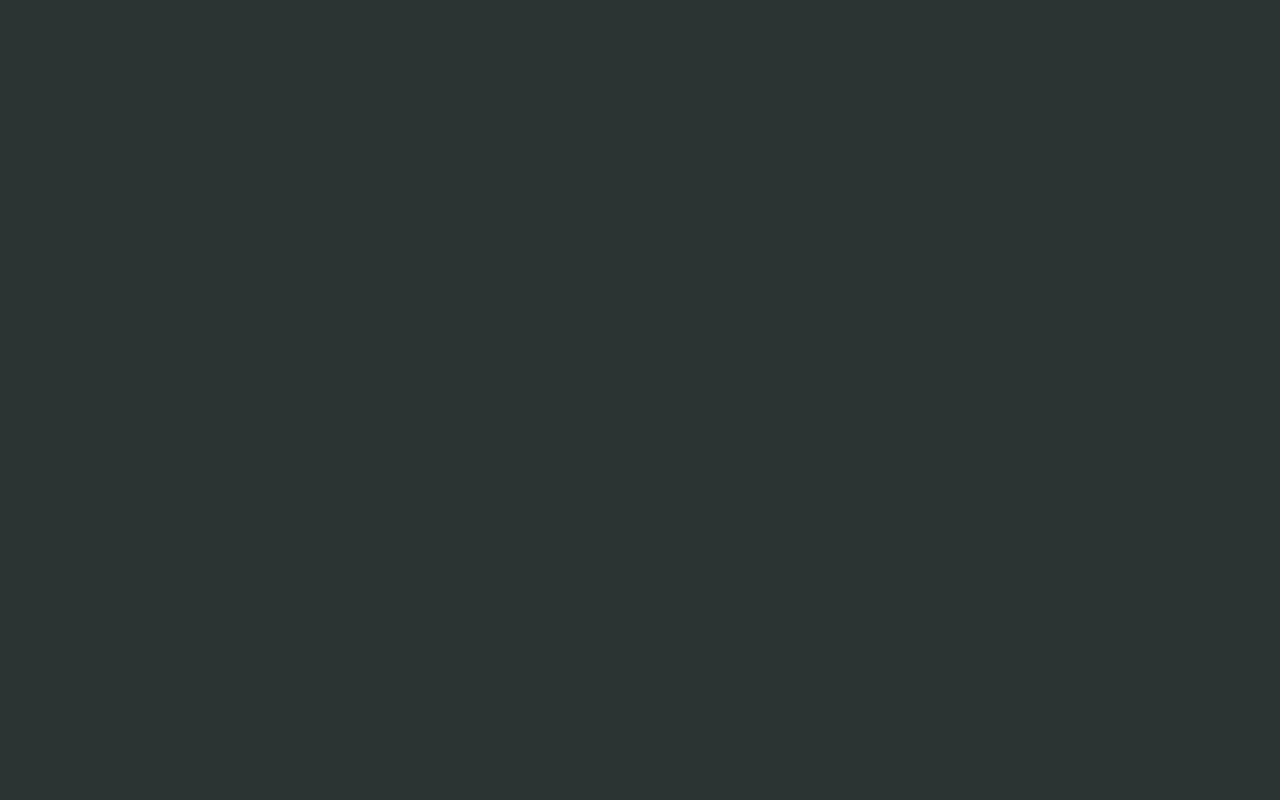
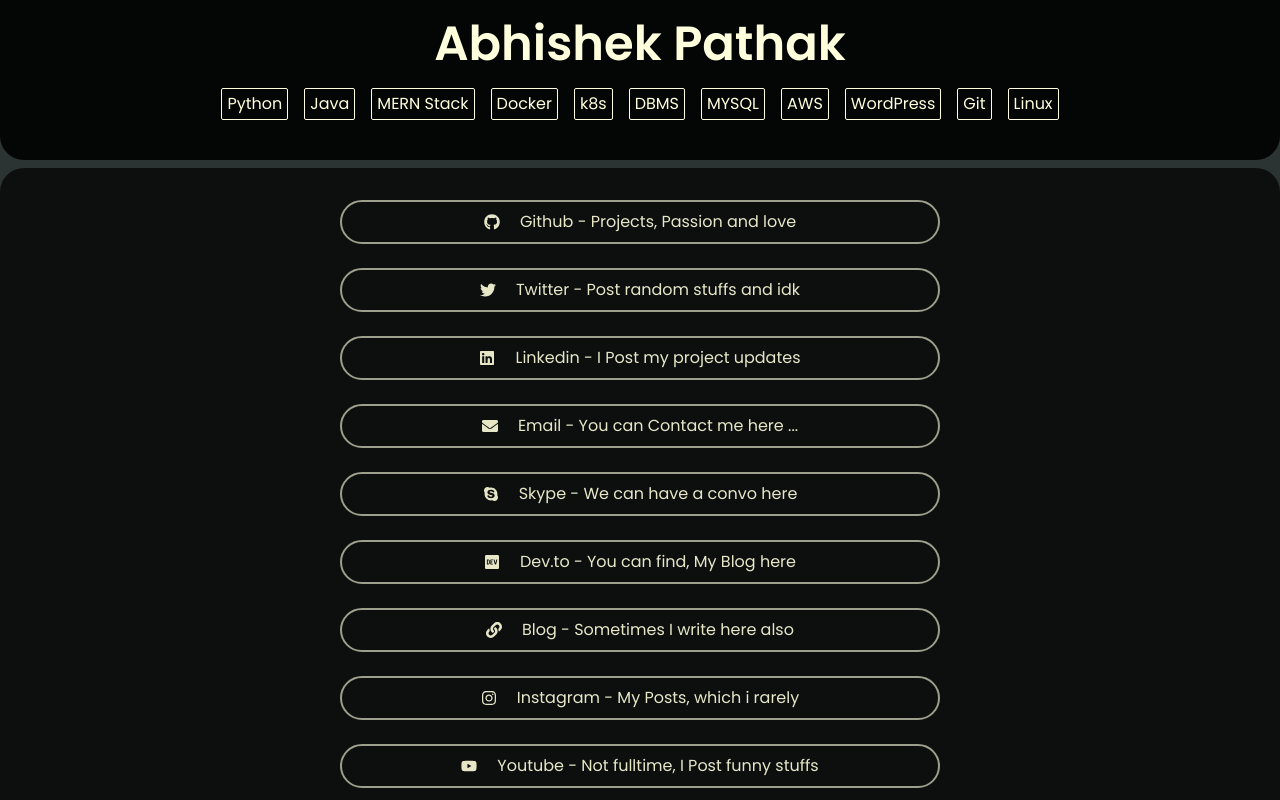
Before and after one commit to scorcism/portfolio, a React (Create React App) app: page /links in a window 1280 px wide. Before the commit this address had no page. Built offline with nearby package versions, Linux system fonts and the light colour scheme.

Commit message:
add links

```diff
--- a/package.json
+++ b/package.json
@@ -11,6 +11,7 @@
     "react": "^18.2.0",
     "react-anchor-link-smooth-scroll": "^1.0.12",
     "react-dom": "^18.2.0",
+    "react-icons": "^4.11.0",
     "react-router-dom": "^6.15.0",
     "react-scripts": "5.0.1",
     "web-vitals": "^2.1.4"
--- a/src/App.js
+++ b/src/App.js
@@ -2,11 +2,8 @@
 import Home from "./Pages/Home/Home";
 import Blog from "./Pages/Blog/Home";
 import GalleryHome from "./Pages/Gallery/Scenes/GalleryHome";
+import LinksHome from "./Pages/Links/LinksHome";
 import './App.css'
-import { useEffect } from "react";
-
-
-
 
 export default function App() {
 
@@ -16,6 +13,7 @@
         <Route path="/" element={<Home />} />
         <Route path="/blogs" element={<Blog />} />
         <Route path="/gallery" element={<GalleryHome />} />
+        <Route path="/links" element={<LinksHome />} />
       </Routes>
     </BrowserRouter>
   )
--- a/src/Pages/Gallery/Components/Header.jsx
+++ b/src/Pages/Gallery/Components/Header.jsx
@@ -15,7 +15,7 @@
                     duration:0.2
                 }}
                 className="text-4xl font-Satisfy font-semibold ">Gallery</motion.h1>
-                <Link to={"/"} className="text-xl">Home</Link>
+                <Link to={"/"} className="text-lg">Home</Link>
             </div>
         </nav>
     )
--- /dev/null
+++ b/src/Pages/Links/LinksHome.jsx
@@ -0,0 +1,64 @@
+import { motion } from "framer-motion";
+import { links } from "./assets/links";
+import { languages } from "./assets/skills";
+
+
+const LinksHome = () => {
+    return (
+        <div className="min-h-[100vh] flex flex-col">
+            <section className="meta mb-1 flex py-5 items-center justify-center text-center flex-col bg-black/90 " style={{
+                borderBottomLeftRadius: "1.5rem",
+                borderBottomRightRadius: "1.5rem"
+            }}>
+                <motion.h1
+                    initial={{
+                        y: -30,
+                        opacity: 0
+                    }}
+                    whileInView={{
+                        y: 0,
+                        opacity: 1
+                    }}
+                    transition={{
+                        duration: 0.3
+                    }}
+                    className="text-5xl font-semibold">Abhishek Pathak</motion.h1>
+                <div className="languages sm:w-[80%] flex my-5 flex-row gap-4 flex-wrap items-center justify-center">
+                    {languages && languages.map((lang) => (
+                        <motion.p key={lang} className="border border-1 border-white py-[3px] px-[5px] rounded-sm hover:bg-gray transition duration-250"
+
+
+                        >{lang}</motion.p>
+                    ))}
+                </div>
+            </section>
+            <section className="links h-screen mt-1 flex py-5 pb-10 items-center justify-centerc flex-col bg-black/70"
+                style={{
+                    borderTopLeftRadius: "1.5rem",
+                    borderTopRightRadius: "1.5rem"
+                }}
+            >
+                {
+                    links && links.map((link) => (
+                        <p key={link.id} className="flex flex-row gap-5 my-3 border-2 border-white/60 items-center justify-center py-2 px-3 xs:w-[400px]  sm:w-[600px] text-base rounded-3xl text-white/90 hover:bg-gray transition duration-300">
+                            <motion.span
+                                transition={{
+                                    duration: 0.3
+                                }}
+                                whileHover={{
+                                    rotate: +360,
+                                    scale: 1.5,
+                                }}
+                            >
+                                <a href={link.url} target="_blank" rel="noopener noreferrer">{link.icon}</a>
+                            </motion.span>
+                            <a href={link.url} target="_blank" rel="noopener noreferrer">{link.title}</a></p>
+                    ))
+                }
+            </section>
+        </div>
+    )
+}
+
+
+export default LinksHome;
--- /dev/null
+++ b/src/Pages/Links/assets/links.js
@@ -0,0 +1,68 @@
+import {
+    FaGithub,
+    FaTwitter,
+    FaLinkedin,
+    FaEnvelope,
+    FaSkype,
+    FaDev,
+    FaLink,
+    FaInstagram,
+    FaYoutube
+} from 'react-icons/fa'
+
+export const links = [
+    {
+        id: 1,
+        title: "Github - Projects, Passion and love",
+        url: "https://github.com/scorcism",
+        icon: <FaGithub />
+    },
+    {
+        id: 2,
+        title: "Twitter - Post random stuffs and idk",
+        url: "https://twitter.com/scor32k",
+        icon: <FaTwitter />
+    },
+    {
+        id: 3,
+        title: "Linkedin - I Post my project updates",
+        url: "https://www.linkedin.com/in/abhishekpathak32/",
+        icon: <FaLinkedin />
+    },
+    {
+        id: 4,
+        title: "Email - You can Contact me here ...",
+        url: "mailto:abhishekpathak1720@gmail.com",
+        icon: <FaEnvelope />
+    },
+    {
+        id: 5,
+        title: "Skype - We can have a convo here",
+        url: "",
+        icon: <FaSkype />
+    },
+    {
+        id: 6,
+        title: "Dev.to - You can find, My Blog here",
+        url: "",
+        icon: <FaDev />
+    },
+    {
+        id: 7,
+        title: "Blog - Sometimes I write here also",
+        url: "",
+        icon: <FaLink />
+    },
+    {
+        id: 8,
+        title: "Instagram - My Posts, which i rarely",
+        url: "",
+        icon: <FaInstagram />
+    },
+    {
+        id: 9,
+        title: "Youtube - Not fulltime, I Post funny stuffs",
+        url: "",
+        icon: <FaYoutube />
+    },
+]
--- /dev/null
+++ b/src/Pages/Links/assets/skills.js
@@ -0,0 +1,2 @@
+
+export const languages = ["Python", "Java", "MERN Stack", "Docker", "k8s", "DBMS", "MYSQL", "AWS", "WordPress", "Git", "Linux"]
```
Also changed, not shown: 1 other file (tests, documents, lock files or other folders).
